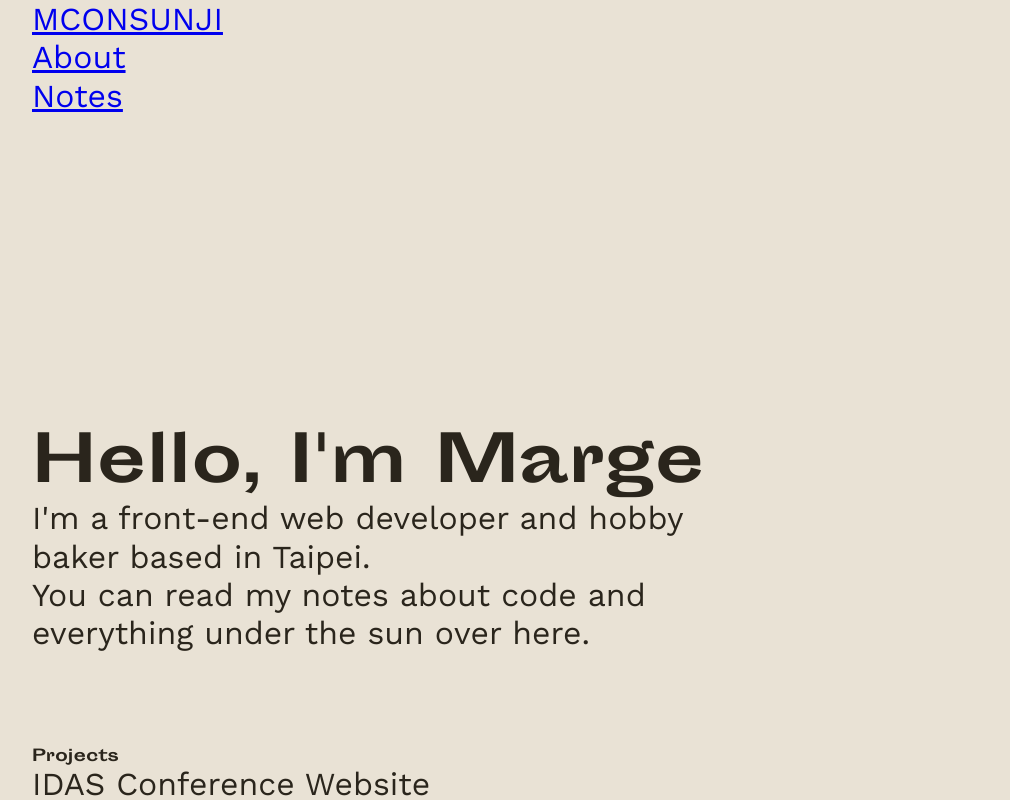
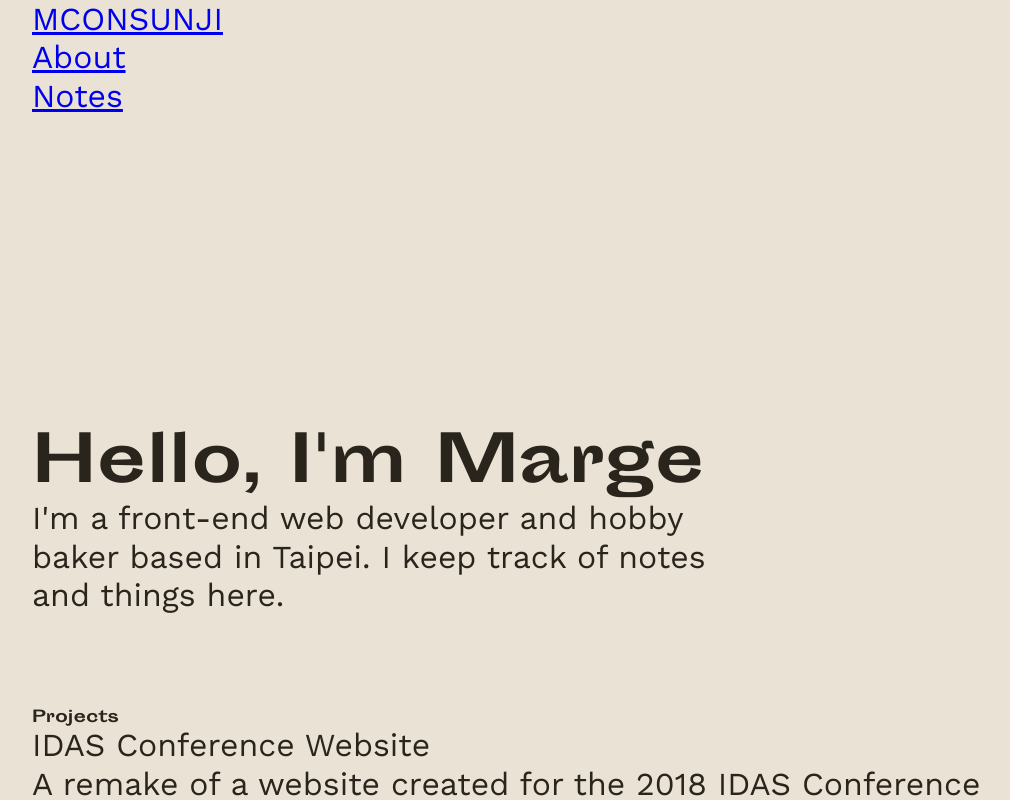
Before and after one commit to msunji/portfolio, a React (Create React App) app: page / in a window 1280 px wide. Shown: the top 800 px of the page, without its empty margins (40-1050 px from the left). Built offline with nearby package versions, Linux system fonts and the light colour scheme; grey boxes are pictures that could not be loaded.

Commit message:
Edited intro content text

```diff
--- a/src/components/Intro.js
+++ b/src/components/Intro.js
@@ -19,10 +19,9 @@ function Intro() {
     <div className="intro">
       <IntroText>
         <IntroHeader>Hello, I'm Marge</IntroHeader>
-        <p>I'm a front-end web developer and hobby baker based in Taipei.</p>
         <p>
-          You can read my notes about code and everything under the sun over
-          here.
+          I'm a front-end web developer and hobby baker based in Taipei. I keep
+          track of notes and things here.
         </p>
       </IntroText>
 
```
